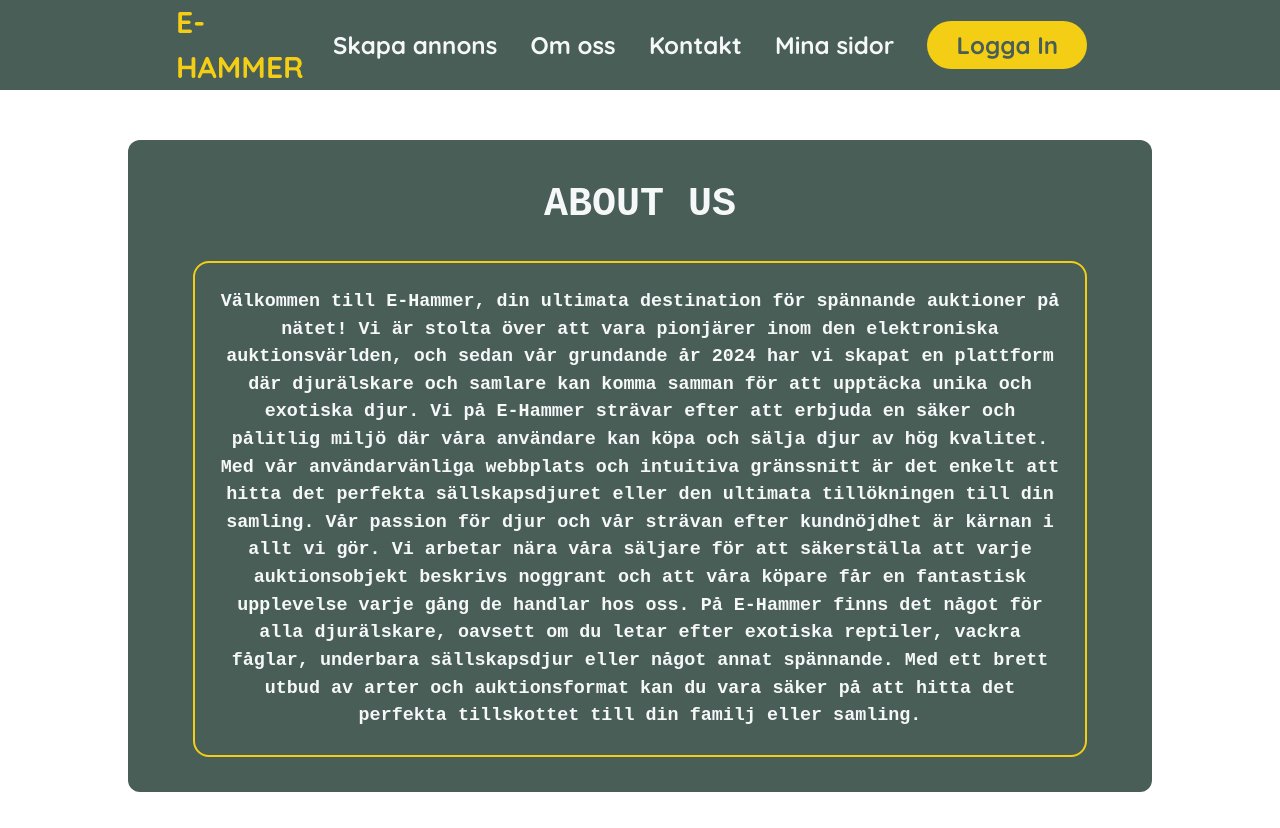
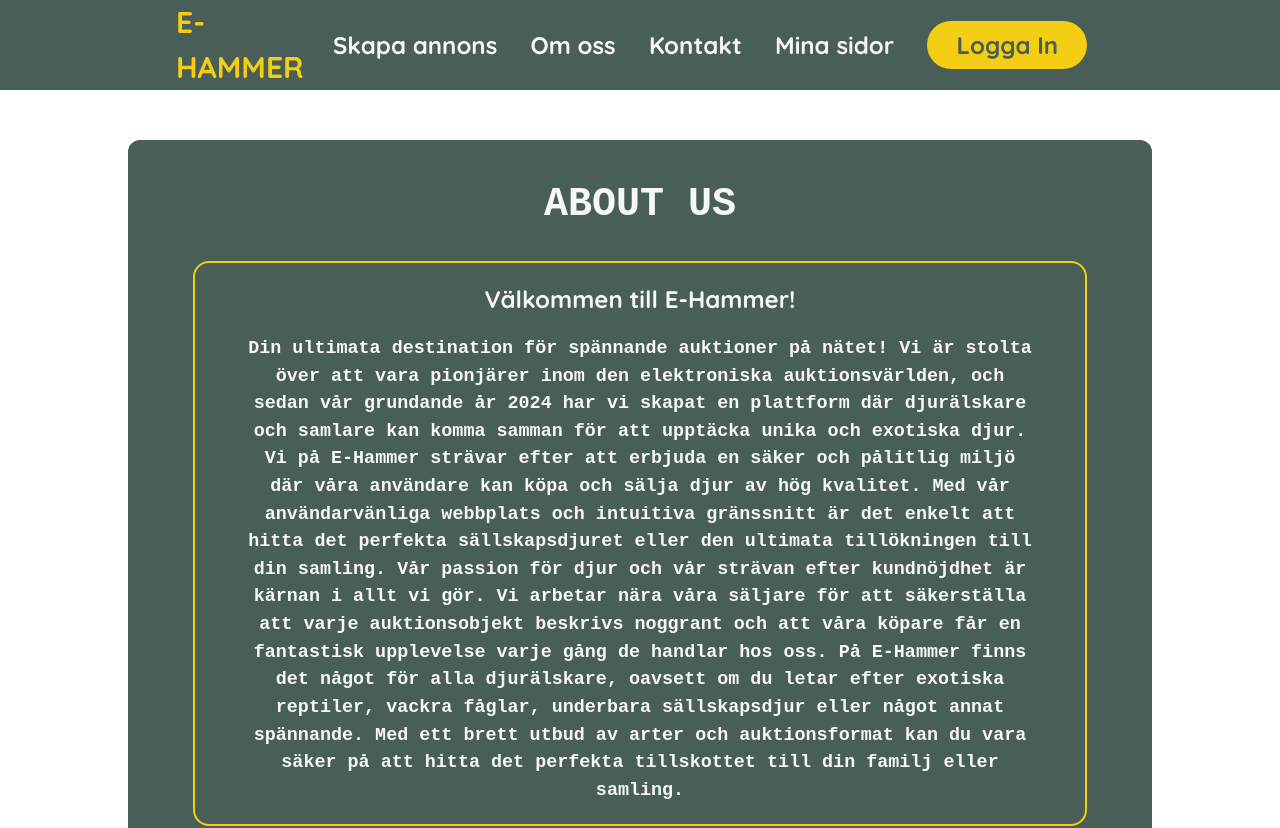
Before and after one commit to EddieMollerstrom/Online-Auktion-Grupp-5, a React (Vite) app: page /AboutUs in a window 1280 px wide. Shown: the top 828 px of the page. Built offline with nearby package versions, Linux system fonts and the light colour scheme.

Commit message:
about-us done for review

```diff
--- a/src/index.css
+++ b/src/index.css
@@ -215,11 +215,10 @@ button:hover {
 .about-us-text {
   font-family: monospace, sans-serif;
   text-align: center;
-  padding: 25px;
+  padding: 20px 50px;
   margin: 10px 40px;
   font-weight: 700;
   font-size: 1.15rem;
   border-radius: 16px;
 }
-
 /*AboutUs*/
--- a/src/pages/AboutUs.jsx
+++ b/src/pages/AboutUs.jsx
@@ -4,23 +4,24 @@ export default function AboutUs() {
       <div className="bg-custom-green about-us-container">
         <h2 className="text-custom-white about-us-title">ABOUT US</h2>
         <p className="text-custom-white border-solid border-2 border-custom-yellow about-us-text">
-          Välkommen till E-Hammer, din ultimata destination för spännande
-          auktioner på nätet! Vi är stolta över att vara pionjärer inom den
-          elektroniska auktionsvärlden, och sedan vår grundande år 2024 har vi
-          skapat en plattform där djurälskare och samlare kan komma samman för
-          att upptäcka unika och exotiska djur. Vi på E-Hammer strävar efter att
-          erbjuda en säker och pålitlig miljö där våra användare kan köpa och
-          sälja djur av hög kvalitet. Med vår användarvänliga webbplats och
-          intuitiva gränssnitt är det enkelt att hitta det perfekta
-          sällskapsdjuret eller den ultimata tillökningen till din samling. Vår
-          passion för djur och vår strävan efter kundnöjdhet är kärnan i allt vi
-          gör. Vi arbetar nära våra säljare för att säkerställa att varje
-          auktionsobjekt beskrivs noggrant och att våra köpare får en fantastisk
-          upplevelse varje gång de handlar hos oss. På E-Hammer finns det något
-          för alla djurälskare, oavsett om du letar efter exotiska reptiler,
-          vackra fåglar, underbara sällskapsdjur eller något annat spännande.
-          Med ett brett utbud av arter och auktionsformat kan du vara säker på
-          att hitta det perfekta tillskottet till din familj eller samling.
+          <h4 className="mb-5 text-2xl">Välkommen till E-Hammer!</h4>
+          Din ultimata destination för spännande auktioner på nätet! Vi är
+          stolta över att vara pionjärer inom den elektroniska auktionsvärlden,
+          och sedan vår grundande år 2024 har vi skapat en plattform där
+          djurälskare och samlare kan komma samman för att upptäcka unika och
+          exotiska djur. Vi på E-Hammer strävar efter att erbjuda en säker och
+          pålitlig miljö där våra användare kan köpa och sälja djur av hög
+          kvalitet. Med vår användarvänliga webbplats och intuitiva gränssnitt
+          är det enkelt att hitta det perfekta sällskapsdjuret eller den
+          ultimata tillökningen till din samling. Vår passion för djur och vår
+          strävan efter kundnöjdhet är kärnan i allt vi gör. Vi arbetar nära
+          våra säljare för att säkerställa att varje auktionsobjekt beskrivs
+          noggrant och att våra köpare får en fantastisk upplevelse varje gång
+          de handlar hos oss. På E-Hammer finns det något för alla djurälskare,
+          oavsett om du letar efter exotiska reptiler, vackra fåglar, underbara
+          sällskapsdjur eller något annat spännande. Med ett brett utbud av
+          arter och auktionsformat kan du vara säker på att hitta det perfekta
+          tillskottet till din familj eller samling.
         </p>
       </div>
     </>
```
